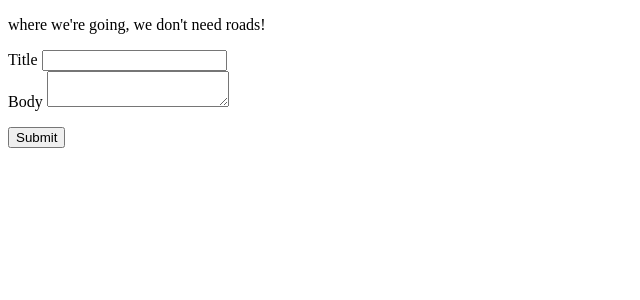
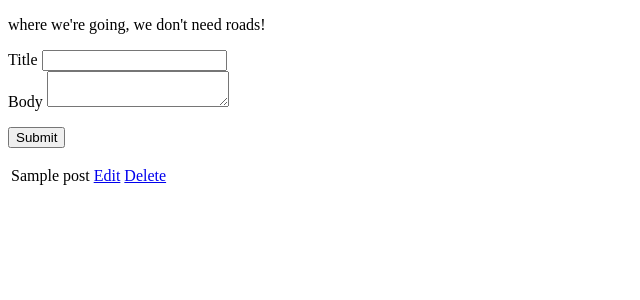
Before and after one commit to staceyvo/IS211_FinalProject, a Flask app: page /dashboard in a window 1280 px wide. Shown: the top 300 px of the page, without its empty margins (0-640 px from the left). Run offline with Flask 2, Linux system fonts and the light colour scheme; the visitor is signed in with stand-in values (Sample User, id 1); tables that the repository leaves empty hold one stand-in row (values such as "Sample post").

Commit message:
added delete capability

```diff
--- a/app.py
+++ b/app.py
@@ -47,15 +47,24 @@ def login():
 def dashboard():
     if 'username' not in session:
         return redirect(url_for('login'))
-    # TODO query for data when available
+    con = sqlite3.connect('my_blog.db')
+    cur = con.cursor()
     if request.method == 'POST':
-        con = sqlite3.connect('my_blog.db')
-        cur = con.cursor()
         cur.execute('INSERT INTO post ("title", "text", "author", "published") VALUES (?,?,?,?)',
                     (request.form['title'], request.form['body'], session['username'], datetime.now()))
         con.commit()
-        con.close()
-    return render_template('dashboard.html', my_form=NewEntryForm())
+
+    posts = cur.execute('SELECT title, text, id FROM post').fetchall()
+    con.close()
+    return render_template('dashboard.html', my_form=NewEntryForm(), posts=posts)
+
+
+@app.route('/delete/<id>')
+def delete(id):
+    con = sqlite3.connect('my_blog.db')
+    con.cursor().execute('Delete FROM post WHERE id=?', id)
+    con.commit()
+    return redirect(url_for('dashboard'))
 
 
 @app.route('/create_database')
--- a/schema.sql
+++ b/schema.sql
@@ -2,6 +2,7 @@
 
 DROP TABLE IF EXISTS post;
 CREATE TABLE post(
+id INTEGER PRIMARY KEY AUTOINCREMENT,
 title VARCHAR(100),
 published TEXT,
 author VARCHAR(100),
--- a/templates/dashboard.html
+++ b/templates/dashboard.html
@@ -22,5 +22,14 @@
 
         <p><input type=submit></p>
     </form>
+<table>
+{% for post in posts %}
+    <tr>
+        <td>{{ post[0] }}</td>
+        <td><a href="/edit/{{ post[2] }}">Edit</a></td>
+        <td><a href="/delete/{{ post[2] }}">Delete</a></td>
+    </tr>
+{% endfor %}
+</table>
 </body>
 </html>
```
Also changed, not shown: my_blog.db.
